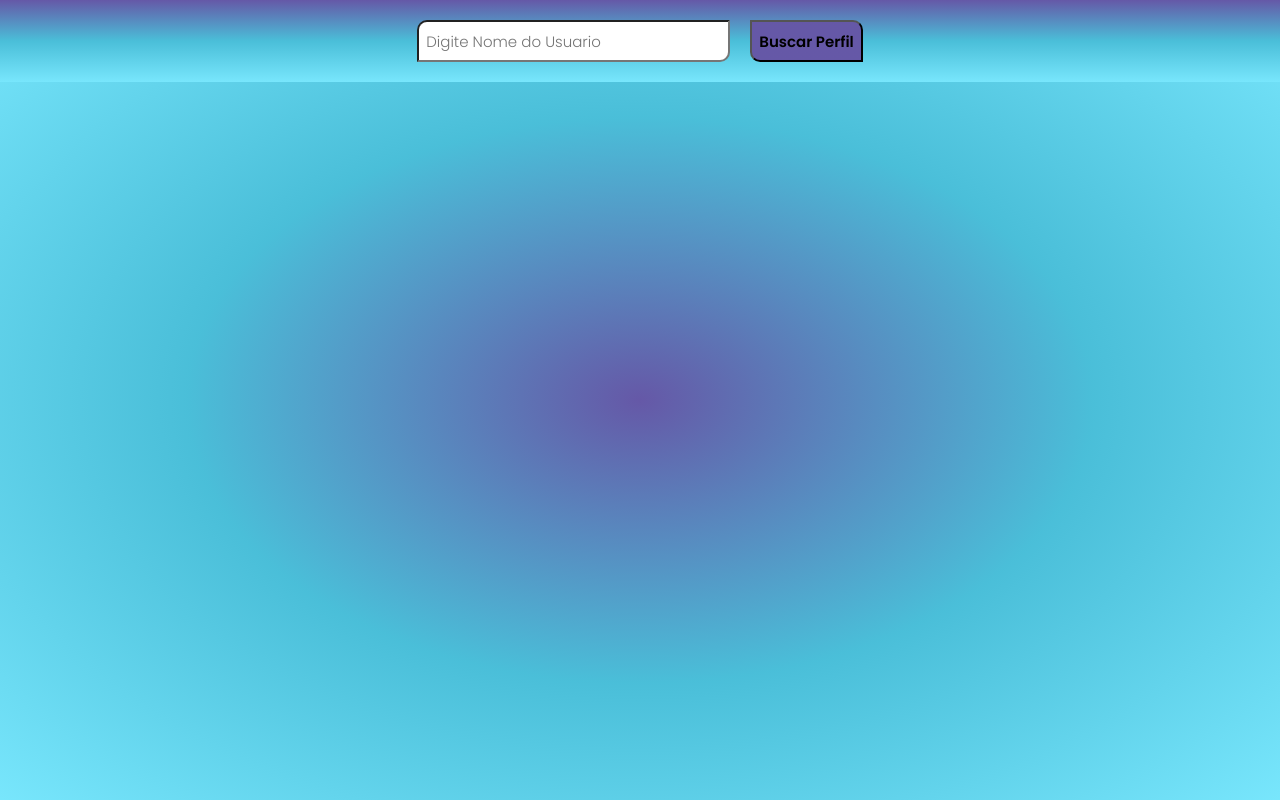
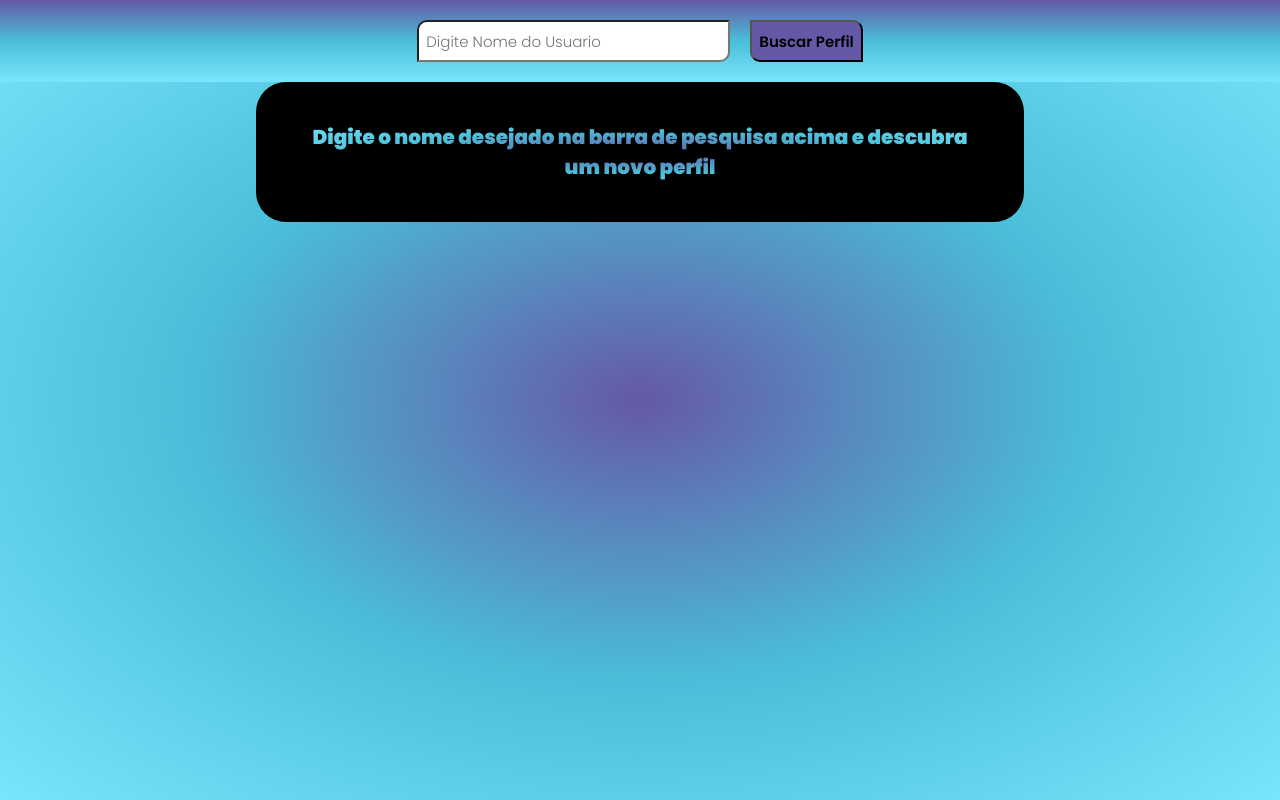
Before and after one commit to silvez4/Desafio-III, a Vue app: page / in a window 1280 px wide. Before the commit this address had no page. Built offline with nearby package versions, Linux system fonts and the light colour scheme.

Commit message:
Finalizado 1.0

```diff
--- /dev/null
+++ b/src/components/Home.vue
@@ -0,0 +1,40 @@
+<template>
+  <div class="tutorial">
+    <h1>
+      Digite o nome desejado na barra de pesquisa acima e descubra um novo
+      perfil
+    </h1>
+  </div>
+</template>
+<script>
+export default {
+  name: "Home",
+  setup() {},
+};
+</script>
+
+<style scoped>
+.tutorial {
+  align-items: center;
+  text-align: center;
+  background: black;
+  border-radius: 3rem;
+  margin: auto;
+  padding: 4rem;
+  max-width: 60%;
+  color: white;
+}
+.tutorial h1 {
+  font-weight: 900;
+  background: var(--gradiente-round);
+  background-clip: text;
+  -webkit-background-clip: text;
+  -webkit-text-fill-color: transparent;
+}
+
+@media (max-width: 720px) {
+  .tutorial {
+    max-width: 95%;
+  }
+}
+</style>
--- a/src/components/Usuario.vue
+++ b/src/components/Usuario.vue
@@ -86,7 +86,7 @@ export default defineComponent({
 .content h1 {
   font-weight: 300;
   padding-bottom: 1rem;
-  background: var(--gradiente);
+  background: var(--gradiente-round);
   background-clip: text;
   -webkit-background-clip: text;
   -webkit-text-fill-color: transparent;
--- a/src/routes/router.js
+++ b/src/routes/router.js
@@ -1,13 +1,13 @@
 import { createWebHistory, createRouter } from "vue-router";
-import APP from "@/APP.vue";
+import Home from "@/components/Home.vue"
 import Usuario from "@/components/Usuario.vue"
 
 const routes = [
-  // {
-  //   path: "/",
-  //   name: "Home",
-  //   component: APP,
-  // },
+  {
+    path: "/",
+    name: "Home",
+    component: Home,
+  },
   {
     path: "/user",
     name: "Usuario",
```
